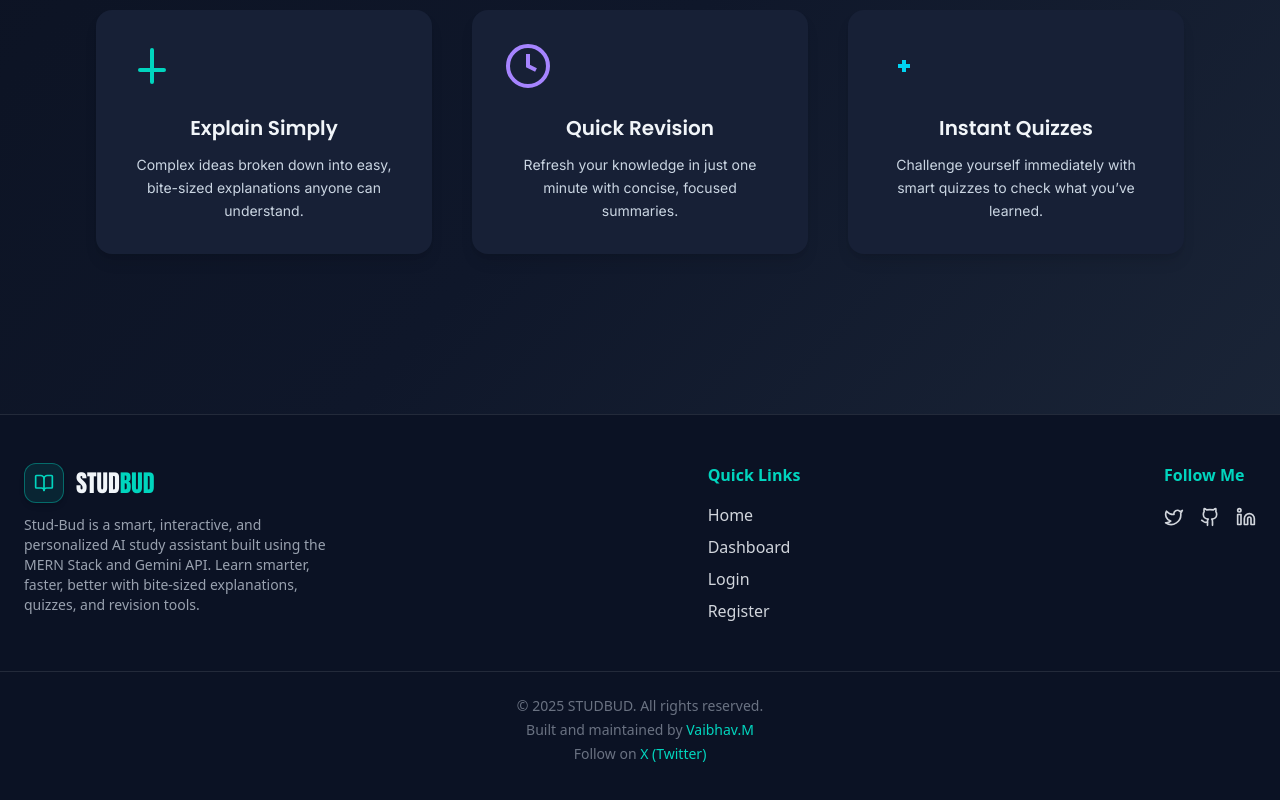
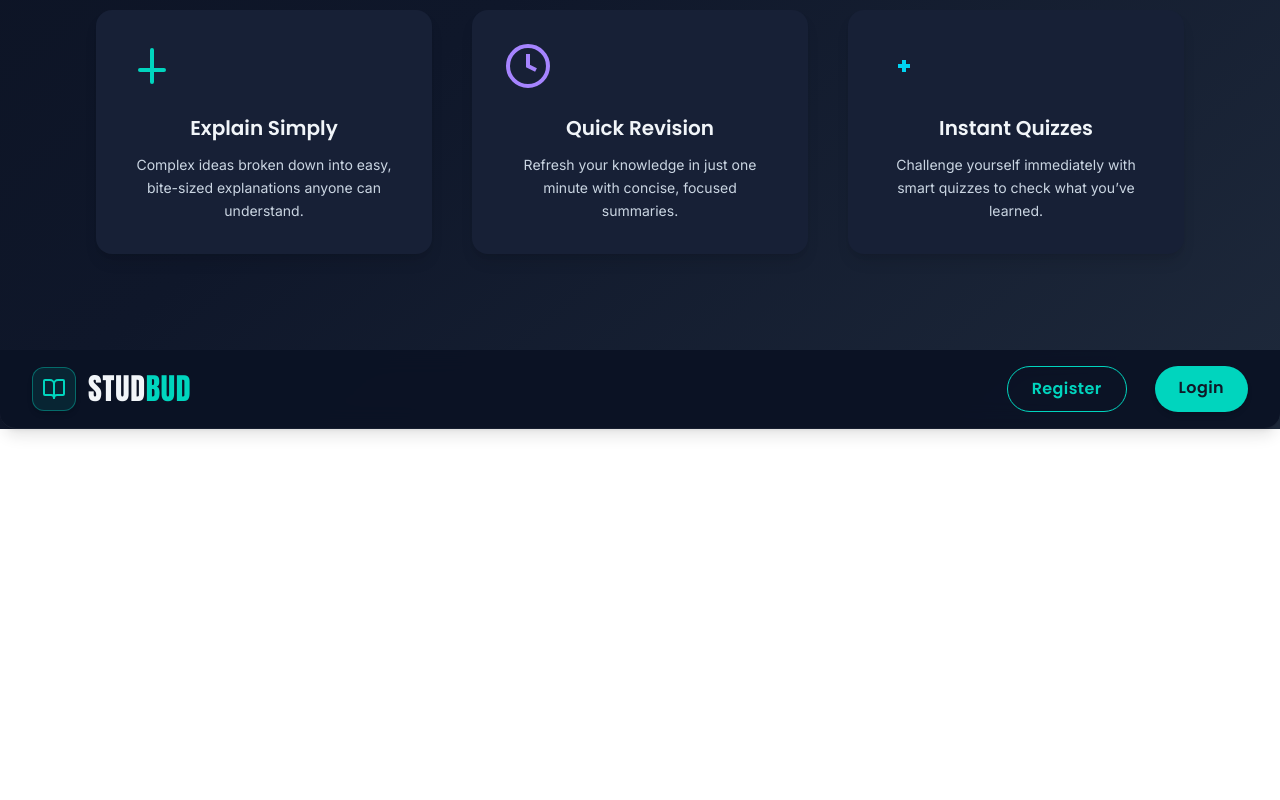
Before and after one commit to xVaibsMx/stud-bud, a React (Vite) app in the folder Frontend/: page / in a window 1280 px wide. Shown: the part 656-1456 px from the top of the page. After the commit the page ends 1085 px from the top, so only its background shows below. Built offline with nearby package versions, Linux system fonts and the light colour scheme.

Commit message:
Fixing Bugs

```diff
--- a/Frontend/src/Components/Footer.jsx
+++ b/Frontend/src/Components/Footer.jsx
@@ -1,115 +1,169 @@
-import React from 'react'
-import { BookOpen, Twitter, Github, Linkedin } from 'lucide-react'
-import { Link } from 'react-router-dom'
-import { motion } from 'framer-motion'
+import React, { useEffect, useState } from 'react'
+import { Link, useNavigate } from 'react-router-dom'
+import axios from 'axios'
+import { BookOpen } from 'lucide-react'
+import { motion, AnimatePresence } from 'framer-motion'
 
-const Footer = () => {
-  return (
-    <footer className="bg-[#0b1224] text-gray-300 py-12 mt-16 border-t border-white/10">
-      <div className="max-w-7xl mx-auto px-6 flex flex-col md:flex-row justify-between gap-8">
-        {/* Brand */}
-        <div className="flex flex-col gap-3">
-          <Link to="/" className="flex items-center gap-3">
-            <motion.div
-              whileHover={{ rotate: 8, scale: 1.05 }}
-              className="flex items-center justify-center w-10 h-10 rounded-xl bg-teal-400/10 border border-teal-400/40 shadow-md"
-            >
-              <BookOpen className="w-5 h-5 text-teal-400" />
-            </motion.div>
-            <span className="font-[Anton] text-2xl text-slate-100">
-              STUD<span className="text-teal-400">BUD</span>
-            </span>
-          </Link>
-          <p className="text-sm text-gray-400 max-w-xs">
-            Stud-Bud is a smart, interactive, and personalized AI study
-            assistant built using the MERN Stack and Gemini API. Learn smarter,
-            faster, better with bite-sized explanations, quizzes, and revision
-            tools.
-          </p>
-        </div>
+const NavBar = () => {
+  const navigate = useNavigate()
 
-        {/* Quick Links */}
-        <div className="flex flex-col gap-2">
-          <h4 className="text-teal-400 font-semibold mb-2">Quick Links</h4>
-          <Link to="/" className="hover:text-teal-400 transition">
-            Home
-          </Link>
-          <Link to="/dashboard" className="hover:text-teal-400 transition">
+  // Initial state based on token presence
+  const [user, setUser] = useState(() => {
+    const token = localStorage.getItem('token')
+    return token ? {} : null
+  })
+  const [isOpen, setIsOpen] = useState(false)
+
+  const fetchUser = async () => {
+    const token = localStorage.getItem('token')
+    if (!token) {
+      setUser(null)
+      return
+    }
+
+    try {
+      const res = await axios.get('https://stud-bud-backend.onrender.com/me', {
+        headers: { Authorization: `Bearer ${token}` },
+      })
+
+      if (res.data?.success && res.data.data?.user) {
+        setUser(res.data.data.user)
+      } else {
+        // Invalid or expired token → log out immediately
+        localStorage.removeItem('token')
+        setUser(null)
+      }
+    } catch {
+      localStorage.removeItem('token')
+      setUser(null)
+    }
+  }
+
+  useEffect(() => {
+    fetchUser()
+
+    // Update if login/logout occurs in another tab
+    const handleStorage = () => fetchUser()
+    window.addEventListener('storage', handleStorage)
+    return () => window.removeEventListener('storage', handleStorage)
+  }, [])
+
+  const handleLogout = () => {
+    localStorage.removeItem('token')
+    setUser(null)
+    navigate('/login')
+    window.dispatchEvent(new Event('storage'))
+  }
+
+  const handleLinkClick = () => setIsOpen(false)
+
+  const btnBase =
+    'px-6 py-2.5 rounded-full font-[Poppins] font-semibold text-sm sm:text-base tracking-wide transition-all duration-300'
+  const btnPrimary = `${btnBase} bg-teal-400 text-gray-900 shadow-md hover:bg-teal-500 hover:shadow-lg hover:-translate-y-0.5 active:translate-y-0`
+  const btnOutline = `${btnBase} border border-teal-400 text-teal-400 hover:bg-teal-400 hover:text-gray-900 hover:shadow-lg hover:-translate-y-0.5 active:translate-y-0`
+  const btnDanger = `${btnBase} bg-red-500 text-white shadow-md hover:bg-red-600 hover:shadow-lg hover:-translate-y-0.5 active:translate-y-0`
+
+  const renderLinks = () => {
+    if (user && user.id) {
+      return (
+        <>
+          <Link
+            to="/dashboard"
+            onClick={handleLinkClick}
+            className={btnOutline}
+          >
             Dashboard
           </Link>
-          <Link to="/login" className="hover:text-teal-400 transition">
+          <button onClick={handleLogout} className={btnDanger}>
+            Logout
+          </button>
+        </>
+      )
+    } else {
+      return (
+        <>
+          <Link to="/register" onClick={handleLinkClick} className={btnOutline}>
+            Register
+          </Link>
+          <Link to="/login" onClick={handleLinkClick} className={btnPrimary}>
             Login
           </Link>
-          <Link to="/register" className="hover:text-teal-400 transition">
-            Register
-          </Link>
-        </div>
+        </>
+      )
+    }
+  }
 
-        {/* Social Links */}
-        <div className="flex flex-col gap-2">
-          <h4 className="text-teal-400 font-semibold mb-2">Follow Me</h4>
-          <div className="flex gap-4 mt-1">
-            <motion.a
-              whileHover={{ scale: 1.2 }}
-              href="https://twitter.com/xVaibsMx"
-              target="_blank"
-              rel="noopener noreferrer"
-              className="text-gray-300 hover:text-teal-400 transition"
-            >
-              <Twitter className="w-5 h-5" />
-            </motion.a>
-            <motion.a
-              whileHover={{ scale: 1.2 }}
-              href="https://github.com/xVaibsMx"
-              target="_blank"
-              rel="noopener noreferrer"
-              className="text-gray-300 hover:text-teal-400 transition"
-            >
-              <Github className="w-5 h-5" />
-            </motion.a>
-            <motion.a
-              whileHover={{ scale: 1.2 }}
-              href="https://linkedin.com"
-              target="_blank"
-              rel="noopener noreferrer"
-              className="text-gray-300 hover:text-teal-400 transition"
-            >
-              <Linkedin className="w-5 h-5" />
-            </motion.a>
-          </div>
-        </div>
+  return (
+    <nav className="w-full max-w-7xl mx-auto sticky top-0 z-50 px-5 sm:px-8 py-3 sm:py-4 bg-[#0b1224]/95 backdrop-blur-md border-b border-white/5 shadow-lg rounded-b-2xl flex items-center justify-between">
+      {/* Logo */}
+      <Link
+        to="/"
+        onClick={handleLinkClick}
+        className="flex items-center gap-3"
+      >
+        <motion.div
+          whileHover={{ rotate: 8, scale: 1.05 }}
+          className="flex items-center justify-center w-11 h-11 rounded-xl bg-teal-400/10 border border-teal-400/40 shadow-md"
+        >
+          <BookOpen className="w-6 h-6 text-teal-400" />
+        </motion.div>
+        <span className="font-[Anton] text-2xl sm:text-3xl tracking-wide text-slate-100">
+          STUD<span className="text-teal-400">BUD</span>
+        </span>
+      </Link>
+
+      {/* Desktop Links */}
+      <div className="hidden sm:flex space-x-5 md:space-x-7">
+        {renderLinks()}
       </div>
 
-      {/* Built & Maintained */}
-      <div className="mt-12 text-center text-gray-500 text-sm border-t border-white/10 pt-6 flex flex-col gap-1">
-        <span>
-          &copy; {new Date().getFullYear()} STUDBUD. All rights reserved.
-        </span>
-        <span>
-          Built and maintained by{' '}
-          <a
-            href="https://github.com/xVaibsMx"
-            target="_blank"
-            rel="noopener noreferrer"
-            className="text-teal-400 hover:underline"
+      {/* Mobile Toggle */}
+      <button
+        aria-label="Toggle menu"
+        aria-expanded={isOpen}
+        className="sm:hidden text-teal-400 focus:outline-none"
+        onClick={() => setIsOpen(!isOpen)}
+      >
+        <svg
+          className="w-8 h-8"
+          xmlns="http://www.w3.org/2000/svg"
+          fill="none"
+          viewBox="0 0 24 24"
+          stroke="currentColor"
+          strokeWidth={2}
+        >
+          {isOpen ? (
+            <path
+              strokeLinecap="round"
+              strokeLinejoin="round"
+              d="M6 18L18 6M6 6l12 12"
+            />
+          ) : (
+            <path
+              strokeLinecap="round"
+              strokeLinejoin="round"
+              d="M4 8h16M4 16h16"
+            />
+          )}
+        </svg>
+      </button>
+
+      {/* Mobile Menu */}
+      <AnimatePresence>
+        {isOpen && (
+          <motion.div
+            initial={{ opacity: 0, y: -10 }}
+            animate={{ opacity: 1, y: 0 }}
+            exit={{ opacity: 0, y: -10 }}
+            transition={{ duration: 0.25 }}
+            className="sm:hidden absolute top-full left-0 w-full bg-[#0b1224]/95 backdrop-blur-md border-t border-white/10 rounded-b-2xl shadow-xl mt-1 px-6 py-6 flex flex-col space-y-5 z-40"
           >
-            Vaibhav.M
-          </a>
-        </span>
-        <span>
-          Follow on{' '}
-          <a
-            href="https://x.com/xVaibsMx"
-            target="_blank"
-            rel="noopener noreferrer"
-            className="text-teal-400 hover:underline"
-          >
-            X (Twitter)
-          </a>
-        </span>
-      </div>
-    </footer>
+            {renderLinks()}
+          </motion.div>
+        )}
+      </AnimatePresence>
+    </nav>
   )
 }
 
-export default Footer
+export default NavBar
```
Also changed, not shown: 1 other file (tests, documents, lock files or other folders).
